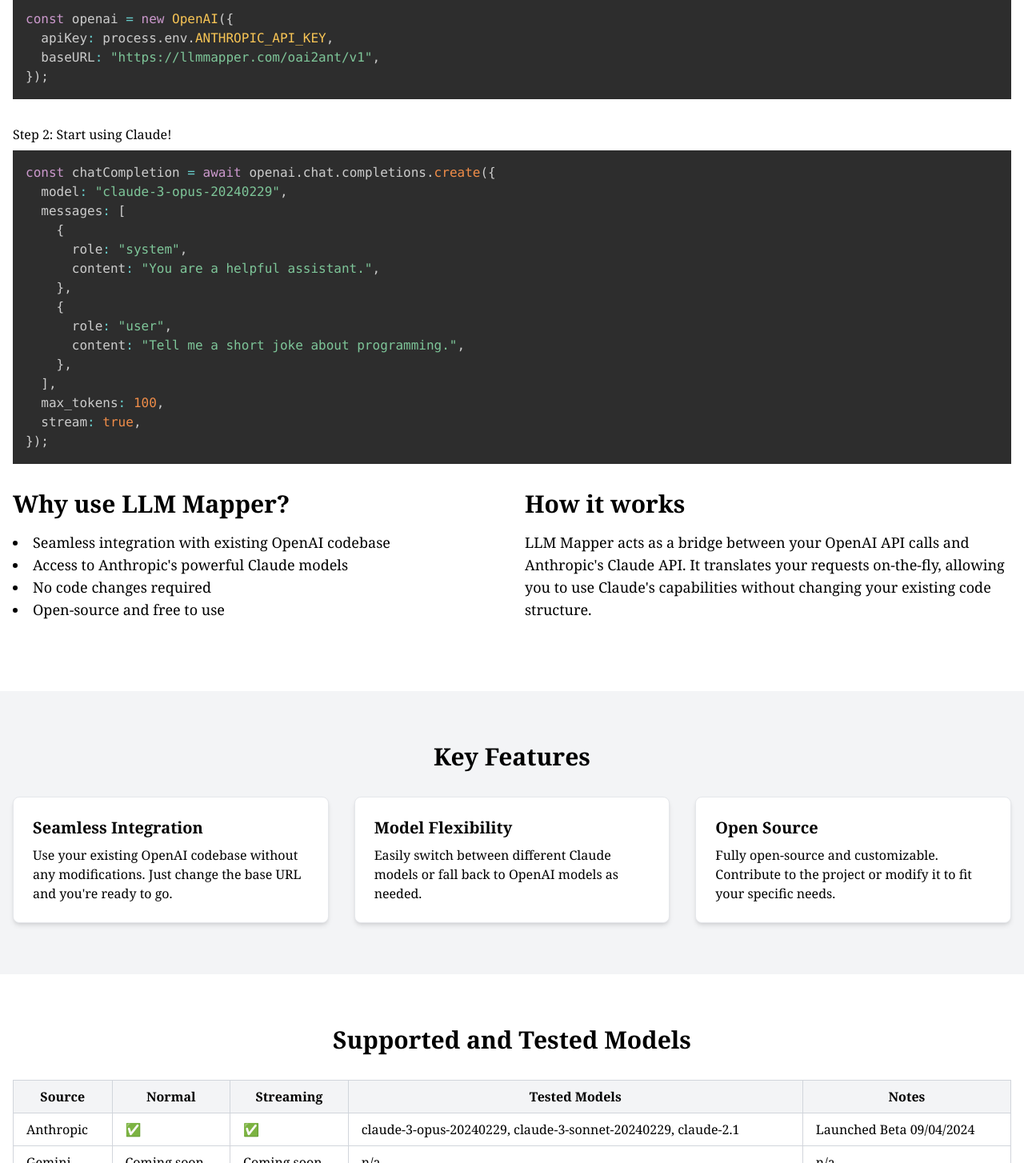
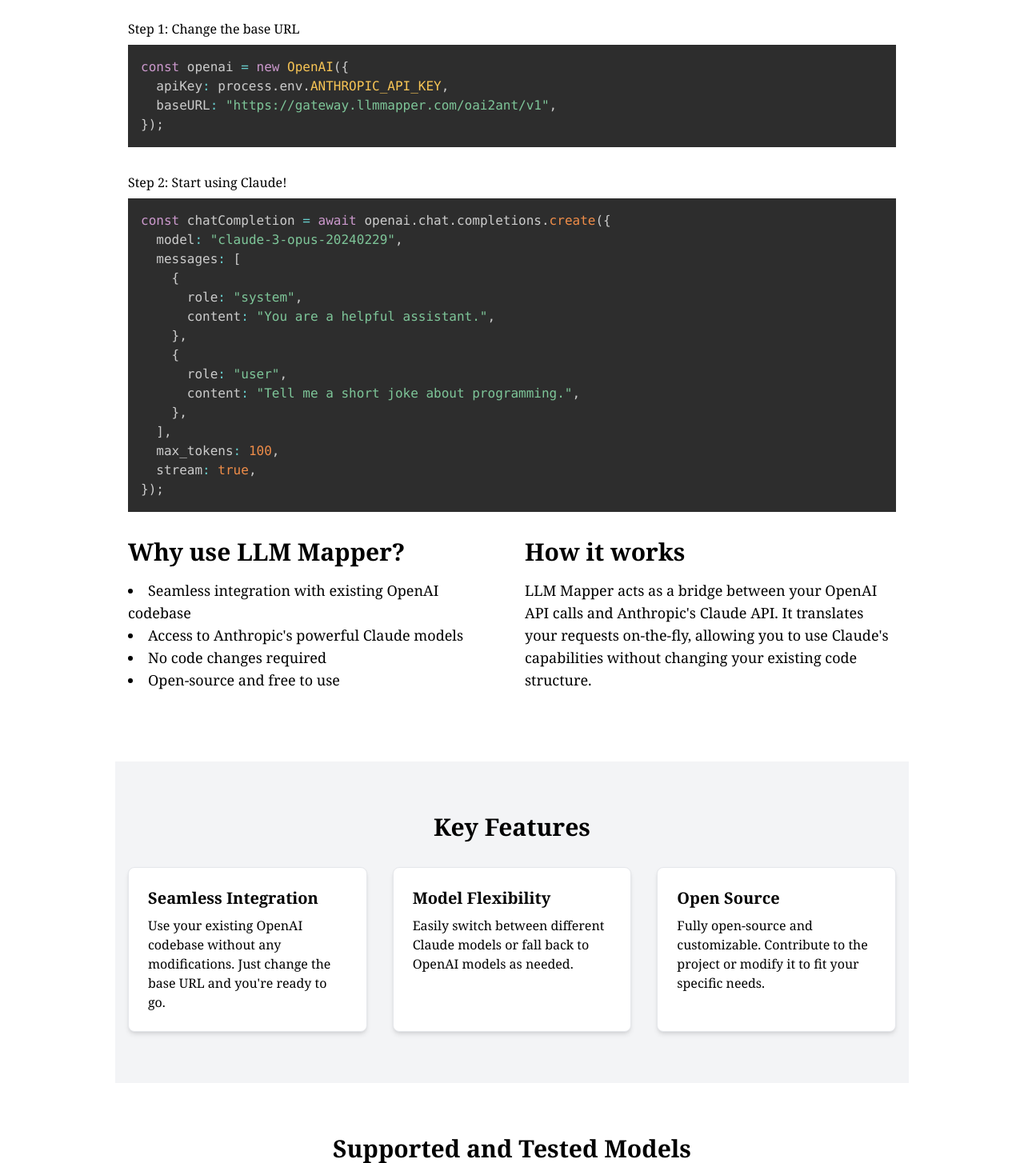
Before and after one commit to Helicone/llmmapper, a Next.js app in the folder web/: page / in a window 1280 px wide. Shown: the part 496-1950 px from the top of the page at 80% size. Built offline with nearby package versions, Linux system fonts and the light colour scheme.

Commit message:
llmmapper final touches

```diff
--- a/web/src/app/page.tsx
+++ b/web/src/app/page.tsx
@@ -4,7 +4,7 @@
 
 const codeString1 = `const openai = new OpenAI({
   apiKey: process.env.ANTHROPIC_API_KEY,
-  baseURL: "https://llmmapper.com/oai2ant/v1",
+  baseURL: "https://gateway.llmmapper.com/oai2ant/v1",
 });
 `;
 
@@ -27,7 +27,8 @@
 
 export default function Home() {
   return (
-    <main className="min-h-screen bg-gradient-to-b text-black font-serif">
+    <main className="min-h-screen bg-gradient-to-b text-black font-serif  mx-auto">
+      <div className="container mx-auto py-8 px-4 max-w-5xl">
         <header className="container mx-auto py-8 px-4">
           <h1 className="text-5xl font-bold py-8">LLM Mapper</h1>
           <p className="mt-2 text-xl">
@@ -39,8 +40,8 @@
           <p className="text-lg mb-6">
             LLM Mapper is a powerful tool that allows you to seamlessly use
             Anthropic&apos;s Claude models with your existing OpenAI API
-          integration. No code changes required - just update your base URL and
-          start leveraging Claude&apos;s capabilities instantly.
+            integration. No code changes required - just update your base URL
+            and start leveraging Claude&apos;s capabilities instantly.
           </p>
         </section>
 
@@ -66,7 +67,9 @@
           </div>
           <div className="grid md:grid-cols-2 gap-8 items-center">
             <div>
-            <h2 className="text-3xl font-semibold mb-4">Why use LLM Mapper?</h2>
+              <h2 className="text-3xl font-semibold mb-4">
+                Why use LLM Mapper?
+              </h2>
               <ul className="list-disc list-inside text-lg mb-6">
                 <li>Seamless integration with existing OpenAI codebase</li>
                 <li>Access to Anthropic&apos;s powerful Claude models</li>
@@ -79,8 +82,8 @@
               <p className="text-lg mb-6">
                 LLM Mapper acts as a bridge between your OpenAI API calls and
                 Anthropic&apos;s Claude API. It translates your requests
-              on-the-fly, allowing you to use Claude&apos;s capabilities without
-              changing your existing code structure.
+                on-the-fly, allowing you to use Claude&apos;s capabilities
+                without changing your existing code structure.
               </p>
             </div>
           </div>
@@ -113,7 +116,9 @@
                   key={index}
                   className="border p-6 rounded-lg bg-white shadow-md"
                 >
-                <h3 className="text-xl font-semibold mb-2">{feature.title}</h3>
+                  <h3 className="text-xl font-semibold mb-2">
+                    {feature.title}
+                  </h3>
                   <p>{feature.description}</p>
                 </div>
               ))}
@@ -149,7 +154,9 @@
                     <td className="border border-gray-300 px-4 py-2">✅</td>
                     <td className="border border-gray-300 px-4 py-2">✅</td>
                     <td className="border border-gray-300 px-4 py-2">
-                    claude-3-opus-20240229, claude-3-sonnet-20240229, claude-2.1
+                      claude-3-opus-20240229, claude-3-sonnet-20240229,
+                      claude-3-haiku-20240307, claude-2.1,
+                      claude-3-5-sonnet-20240620
                     </td>
                     <td className="border border-gray-300 px-4 py-2">
                       Launched Beta 09/04/2024
@@ -171,9 +178,9 @@
             </div>
           </div>
         </section>
-
+      </div>
       <section className="py-16 bg-blue-100">
-        <div className="container mx-auto px-4 text-center">
+        <div className="container mx-auto px-4 text-center ">
           <h2 className="text-3xl font-semibold mb-4">
             Issues or want to contibute?
           </h2>
@@ -189,7 +196,6 @@
           </a>
         </div>
       </section>
-
       <footer className="py-8 bg-gray-800 text-white">
         <div className="container mx-auto px-4 text-center">
           <p>&copy; 2024 LLM Mapper. All rights reserved.</p>
```
Also changed, not shown: 2 other files (tests, documents, lock files or other folders). Lines whose indentation alone changed are shown as unchanged.
